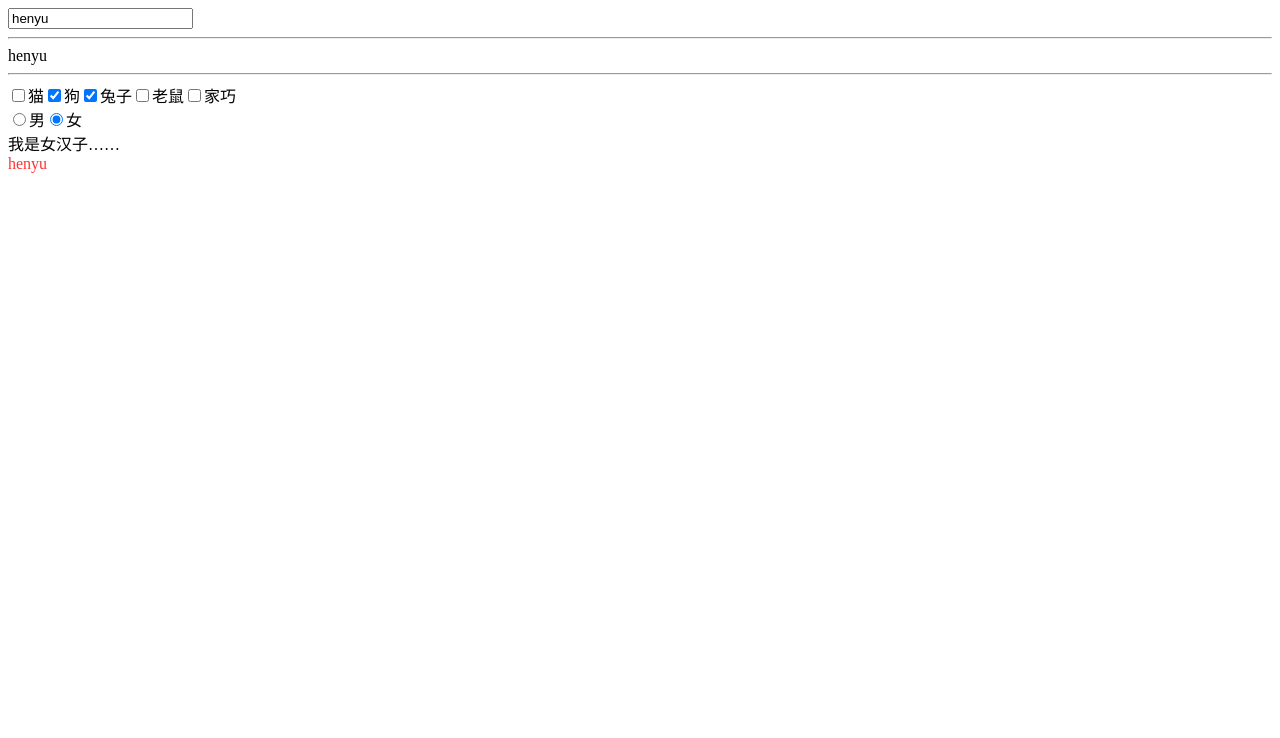
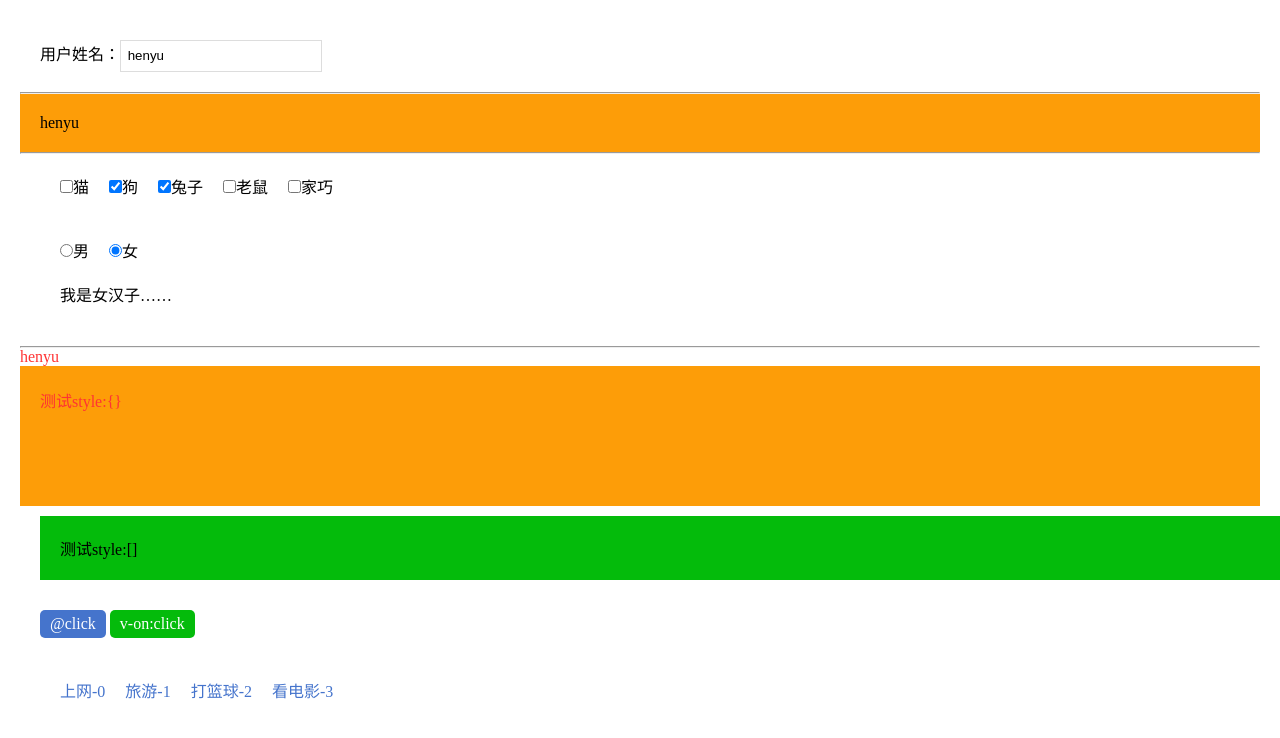
Before and after one commit to vue-resource/SmVue, a website: page index.html in a window 1280 px wide. Drawn offline with Linux system fonts and the light colour scheme.

Commit message:
完善了事件，指令，作用域等概念

```diff
--- a/index.html
+++ b/index.html
@@ -3,12 +3,69 @@
 <head>
 	<meta charset="UTF-8">
 	<title>SmVue</title>
+	<style>
+		*{
+			margin:0;
+			padding:0;
+			cursor: pointer;
+		}
+		div {
+			 padding: 20px;
+		}
+		input[type=text] {
+			border:1px solid #ddd;
+			-webkit-appearance:none;
+			outline: none;
+			width:200px;
+			height:30px;
+			line-height: 30px;
+			text-indent: .5em;
+		}
+		input[type=text]:focus {
+			border-color: #4574cc;
+		}
+		input[type=radio],input[type=checkbox] {
+			margin-left: 20px;
+		}
+
+		.bg-info {
+			background-color: #4574cc;
+		}
+		.bg-warning {
+			background-color: #fd9d08;
+		}
+		.bg-danger {
+			background-color: #e60c14;
+		}
+		.bg-success {
+			background-color: #04bb0b;
+		}
+		.font-fff {
+			color:#fff;
+		}
+		.font-info {
+			color:#4574cc;
+			margin-left: 20px;
+		}
+		.btn {
+			display: inline-block;
+			padding:5px 10px;
+			border-radius: 5px;
+			color:#fff;
+		}
+		.btn-info {
+			background-color: #4574cc;
+		}
+		.btn-success {
+			background-color: #04bb0b;
+		}
+	</style>
 </head>
 <body>
 	<div id="app">
-		用户姓名：<input type="text" id="username" v-model="user">
+		<div>用户姓名：<input type="text" id="username" v-model="user"></div>
 		<hr>
-		<div>{{user}}</div>
+		<div :class="{'bg-info':animal.length === 1,'bg-warning':animal.length === 2,'bg-danger':animal.length === 3,'bg-success':animal.length === 4}">{{user}}</div>
 		<hr/>
 		<div>
 			<input type="checkbox" name="animal" v-model="animal" value="1"> 猫
@@ -18,19 +75,33 @@
 			<input type="checkbox" name="animal" v-model="animal" value="5"> 家巧
 		</div>
 
-		<div v-show="animal.length > 3">
-			<hr>
+		<div v-show="animal.length > 3" :class="['font-fff',animal.length>3?'bg-success':'']">
 			当选中的动物种类大于3个时我才显示……
-			<hr>
 		</div>
-
+		<div v-show="animal.length > 3" :class="class">
+			当选中的动物种类大于3个时我才显示……
+		</div>
 		<div>
 			<input type="radio" name="sex" v-model="sex" value="0"> 男 <input type="radio" v-model="sex" name="sex" value="1"> 女
 			<div v-if="sex === '1'">
 				<span>我是女汉子…… </span>
 			</div>
 		</div>
+		<hr>
 		<span v-html="gogo"></span>
+		<div :style="{'height':'100px','background-color':animal.length>3?'#04bb0b':'#fd9d08'}" style="color:#f33;line-height:2">
+			测试style:{}
+		</div>
+		<div :style="[{'position':'relative','left':'20px'},{'top':'10px','background-color':bgSuccess}]">
+			测试style:[]
+		</div>
+		<div style="margin-top:20px;">
+			<span class="btn btn-info" @click="sayHello">@click</span>
+			<span class="btn btn-success" v-on:click="slide"> v-on:click</span>
+		</div>
+		<div>
+			<span class="font-info"  v-for="(i,val) in hobby" :value="i">{{val}}-{{i}}</span>
+		</div>
 	</div>
 	<script src="./src/util.js"></script>
 	<script src="./src/dependence.js"></script>
@@ -44,16 +115,24 @@
 			data:{
 				user:"henyu",
 				sex:"1",
-				animal:["2","3"]
+				animal:["2","3"],
+				bgSuccess :"#04bb0b",
+				hobby:["上网","旅游","打篮球","看电影"]
 			},
 			computed:{
 				gogo:function() {
 					return '<span style="color:#ff3333;">'+this.user+'</span>';
+				},
+				class:function() {
+					return 'bg-success';
 				}
 			},
 			methods:{
 				sayHello:function() {
 					alert("hello world");
+				},
+				slide:function() {
+					this.vm.animal = [];
 				}
 			}
 		});
--- a/src/compiler.js
+++ b/src/compiler.js
@@ -10,7 +10,7 @@ var $$id = 0;
 
 function Complier(opt) {
 	this.$el = opt.el; //view
-	this.vm = opt.vm; //model
+	this.now = opt.vm; //model
 	this.init();
 }
 Complier.prototype = {
@@ -42,8 +42,9 @@ Complier.prototype = {
 	 * [编译文档片段]
 	 * @return {[null]} [在这里对元素，指令，属性，文本节点执行编译]
 	 */
-	compile:function(node) {
+	compile:function(node,scope) {
 		var self = this;
+		self.vm = scope || self.now;
 		node.$id = $$id++;
 		if(node.childNodes && node.childNodes.length > 0) {
 			//把DOM节点转化为 【类数组】
@@ -135,7 +136,7 @@ Complier.prototype = {
 	 	if(!event) {console.error("请指定事件类型！");return;}
 	 	var fn = self.vm[txt];
 	 	if(typeof fn === "function"){
-	 		node.addEventListener(event,fn.bind(self))// bind生成一个绑定this的新函数，而call和apply只是调用
+	 		node.addEventListener(event,fn.bind(self)); // bind生成一个绑定this的新函数，而call和apply只是调用
 	 	}else {
 	 		node.addEventListener(event,function() {
 	 			Tools.computeExpression(txt,self.vm);
@@ -156,14 +157,14 @@ Complier.prototype = {
 	 	switch (attr) {
 			case 'class':
 				// 拼成 "baseCls "+(a?"acls ":"")+(b?"bcls ":"")的形式
-				txt = '"' + node.className + ' "+' + self.parseClassExp(txt);
+				txt = '"' + (node.className || '') + ' "+' + self.parseClassExp(txt);
 				break;
 			case 'style':
 				// style可以使用style.cssText/node.setAttribute('style','your style')全量更新，也可以使用style.prop单个更新
 				// 全量更新只需要监听全量表达式即可，但是初次编译之后其他地方脚本改了propB的话，下一次更新propA也会使用vm的值去覆盖更改后的propB
 				// 单个更新的话需要监听多个值，但是不同样式之间无影响，比如初次编译后脚本更改了propC，下一次更新propB是不会影响到propC的
 				// 这里使用全量更新，样式写法是这样的：<div v-bind:style="{ color: activeColor, font-size: fontSize }"></div>
-				var styleStr = node.getAttribute('style');
+				var styleStr = node.getAttribute('style') || '';
 				txt = '"' + styleStr + ';"+' + self.parseStyleExp(txt);
 				break;
 		}
@@ -251,7 +252,7 @@ Complier.prototype = {
 	 * @param  {[string]} txt  [description]
 	 * @return {[null]}      [无]
 	 */
-	ifHandler:function(node,txt) {
+	ifHandler:function(node,txt) { // TODO
 		// 先编译子元素，然后根据表达式决定是否插入dom中
 		// PS：这里需要先插入一个占位元素来定位，不能依赖其他元素，万一其他元素没了呢？
 		this.compile(node);
@@ -268,7 +269,36 @@ Complier.prototype = {
 	 * @return {[null]}      [无]
 	 */
 	forHandler:function(node,txt) {
-		// TODO
+		var self = this;
+		var scope = self.vm;
+		var item = txt.split("in")[0].replace(/\s/g,'');
+		var arr = txt.split("in")[1].replace(/\s/g,'');
+		var parentNode = node.parentNode;
+		var startNode = document.createTextNode('');
+		var endNode = document.createTextNode('');
+		var range = document.createRange();
+		parentNode.replaceChild(startNode,node);
+		parentNode.appendChild(endNode);
+		var watcher = new Watcher({scope:scope,txt:arr,cb:function(newArr,oldArr,options) {
+			range.setStart(startNode,0);
+			range.setEnd(endNode,0);
+			range.deleteContents();
+			newArr.forEach(function(val,key) {
+				var cloneNode = node.cloneNode(true);
+				parentNode.insertBefore(cloneNode,endNode);
+				// for循环内作用域绑定在当前作用域之下，注意每次循环要生成一个新对象
+				var _scope = Object.create(scope);
+				if(item.indexOf("(") > -1){
+					var _arr = item.replace(/[\(\)]/g,'').split(",");
+					_scope[_arr[0]] = key;
+					_scope[_arr[1]] = val;
+				}else {
+					_scope.$index = key;// 增加$index下标
+					_scope[item] = val; // 绑定item作用域
+				}
+				self.compile(cloneNode,_scope);  // TODO @FIXME 同样的编译应该有缓存机制
+			});
+		}});
 	},
 
 	/**
@@ -327,15 +357,16 @@ Complier.prototype = {
 	parseClassExp:function(txt) {
 		// 拼成 (a?"acls ":"")+(b?"bcls ":"")的形式
 		if (!txt) { return; }
-		var regObj = /\{(.+?)\}/g;  // :class={"classA":true,"classB":5>3}
-		var regArr = /\[(.+?)\]/g; // :class = ["a","b",5>3?"c":""]
+		var regObj = /^\{(.+?)\}$/;  // :class={"classA":true,"classB":5>3}
+		var regArr = /^\[(.+?)\]$/; // :class = ["a","b",5>3?"c":""]
 		var result = [];
 		if (regObj.test(txt)) {
 			var subExp = txt.replace(/[\s\{\}]/g, '').split(',');
 			subExp.forEach(function (sub) {
-				var key = '"' + sub.split(':')[0].replace(/['"`]/g, '') + ' "';
-				var value = sub.split(':')[1];
-				result.push('((' + value + ')?' + key + ':"")')
+				var idx = sub.indexOf(":");
+				var key = '"' + sub.substr(0,idx).replace(/['"`]/g, '') + ' "';
+				var value = sub.substr(idx+1);
+				result.push('((' + value + ')?' + key + ':"")');
 			});
 		} else if (regArr.test(txt)) {
 			var subExp = txt.replace(/[\s\[\]]/g, '').split(',');
@@ -343,7 +374,7 @@ Complier.prototype = {
 				return '(' + sub + ')' + '+" "';
 			});
 		}else {
-			result.push(txt);
+			return '(' +txt +')';
 		}
 		return result.join('+');  // 拼成 (a?"acls ":"")+(b?"bcls ":"")的形式
 	},
@@ -354,21 +385,29 @@ Complier.prototype = {
 	 */
 	parseStyleExp:function(txt) {
 		if (!txt) { return; }
-		var regObj = /\{(.+?)\}/g; // :style={'width':100,'height':200}
-		var regArr = /\[(.+?)\]/g; // :style=[{'width':100,'height':200},{'top':30},{'backgroundColor':"#fff"}]
+		var self = this;
+		var regObj = /^\{(.+?)\}$/; // :style={'width':100,'height':200}
+		var regArr = /^\[(.+?)\]$/; // :style=[{'width':100,'height':200},{'top':30},{'backgroundColor':"#fff"}]
 		var result = [];
 		if (regObj.test(txt)) {
 			var subExp = txt.replace(/[\s\{\}]/g, '').split(',');
 			subExp.forEach(function (sub) {
-				var key = '"' + sub.split(':')[0].replace(/['"`]/g, '') + ':"+';
-				var value = sub.split(':')[1];
+				var idx = sub.indexOf(":");
+				var key = '"' + sub.substr(0,idx).replace(/['"`]/g, '') + ':"+';
+				var value = '(' +sub.substr(idx+1).replace(/['`]/g, '"') +')';
 				result.push(key + value + '+";"');
 			});
-		} else if (regArr.test(exp)) {
-			var subExp = exp.replace(/[\s\[\]]/g, '').split(','); //感觉实现起来有误 是不是应该 /[\s\[\{\]\}]/g
+		} else if (regArr.test(txt)) {
+			var subExp = txt.replace(/[\s\[\{\]\}]/g, '').split(','); //感觉实现起来有误 是不是应该 /[\s\[\{\]\}]/g
 			result = subExp.map(function (sub) {
-				return '(' + sub + ')' + '+";"';
+				//return '(' + sub + ')' + '+";"';
+				var idx = sub.indexOf(":");
+				var key = '"' + sub.substr(0,idx).replace(/['"`]/g, '') + ':"+';
+				var value = '(' +sub.substr(idx+1).replace(/['`]/g, '"') +')';
+				return key + value + '+";"';
 			});
+		}else {
+			return '(' +txt +')'; //
 		}
 		return result.join('+');  // 拼成 (width:100;)+(height:5>3?200:100;)的形式
 	},
```
